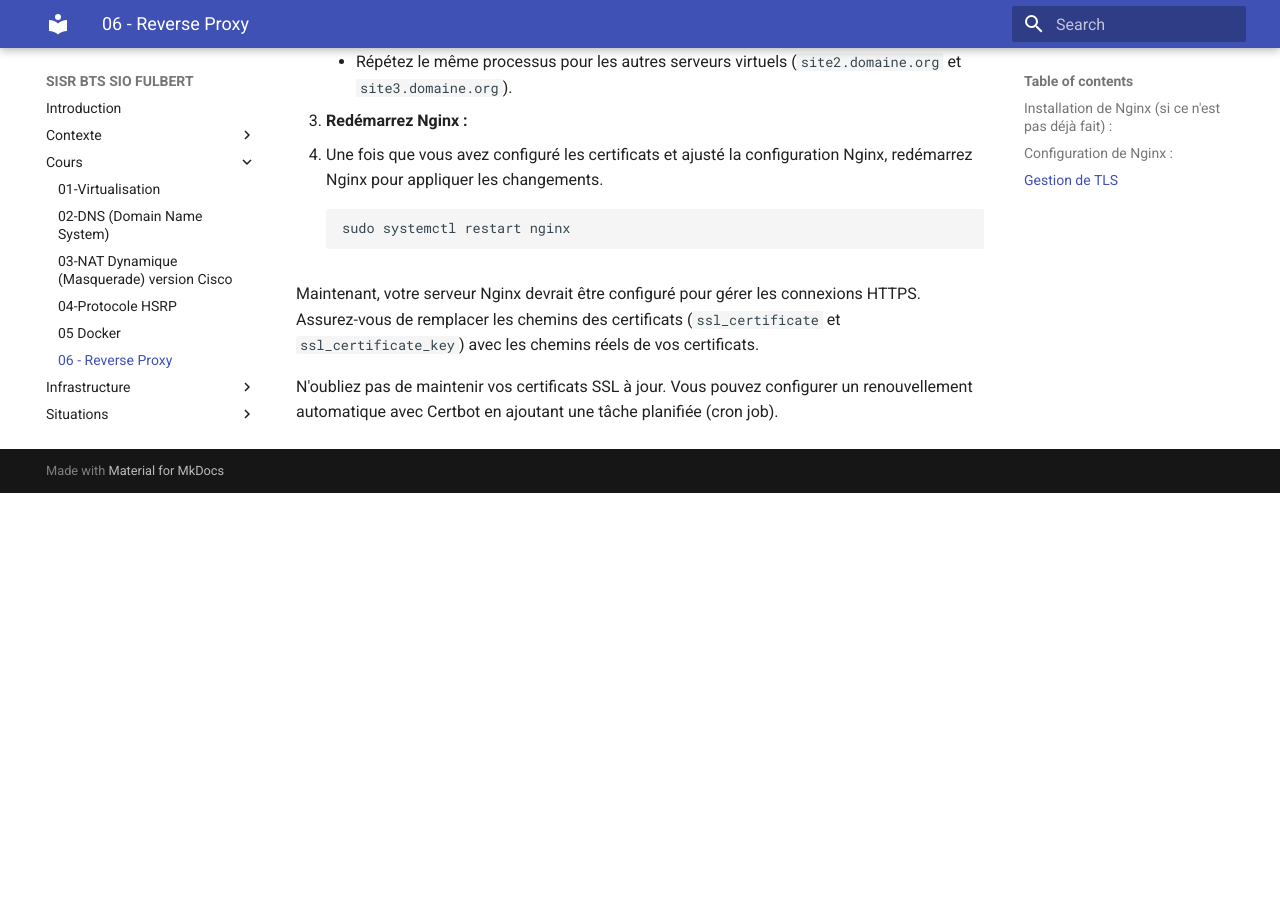
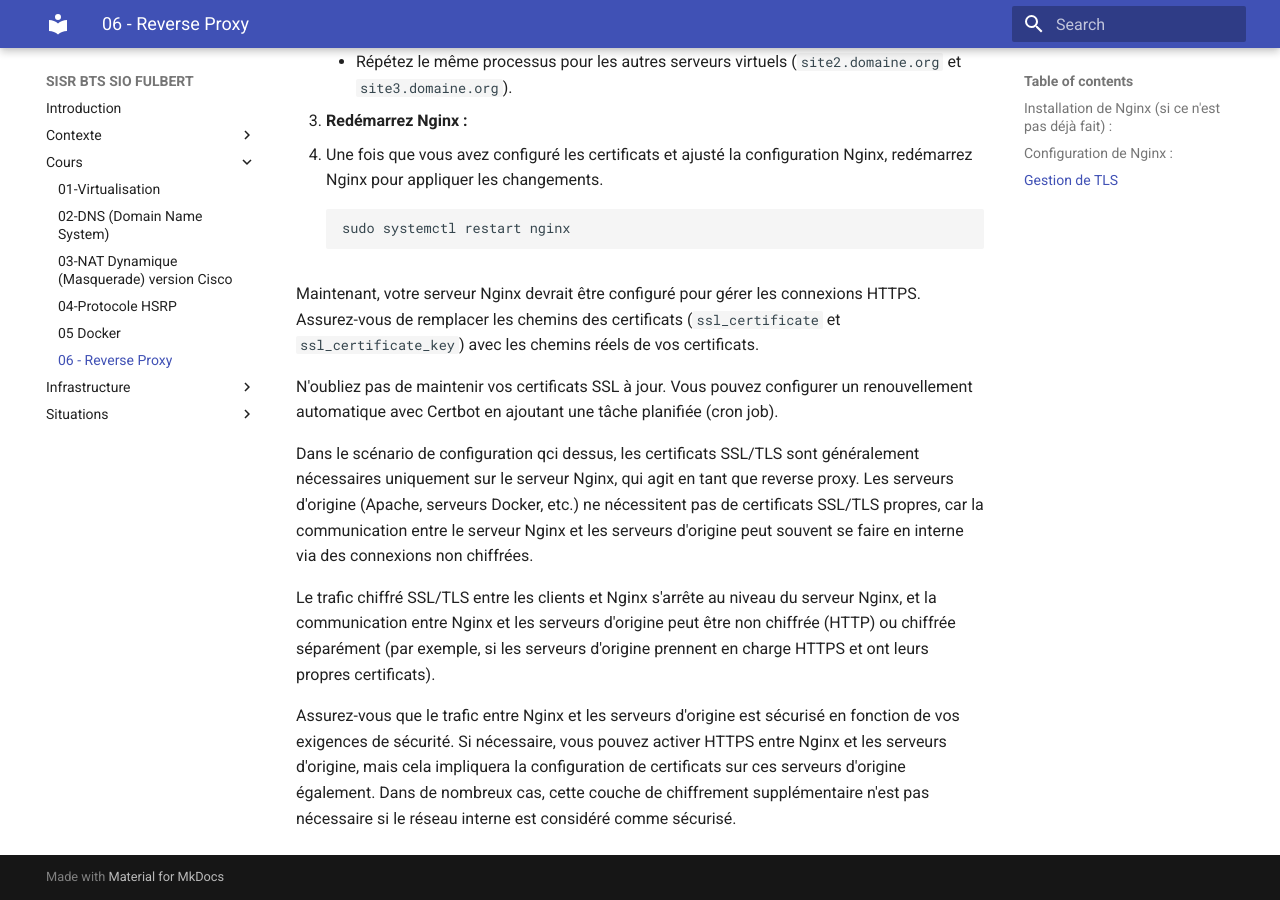
Before and after one commit to lmeryFulbert/sisrsiofulbert.github.io, an MkDocs documentation site: the page built from docs/cours/06-reverse-proxy.md, in a window 1280 px wide and 900 px high, scrolled down 3406 px. Built offline with MkDocs 1.6.1 and Material for MkDocs 9.7.7, drawn with Linux system fonts in a browser that asks for light colours; before the commit the page ends 3899 px from its top, so only the background shows below that.

Commit message:
tls explication

```diff
--- a/docs/cours/06-reverse-proxy.md
+++ b/docs/cours/06-reverse-proxy.md
@@ -143,3 +143,9 @@ La gestion du HTTPS avec Nginx implique la configuration d'un certificat SSL/TLS
 Maintenant, votre serveur Nginx devrait être configuré pour gérer les connexions HTTPS. Assurez-vous de remplacer les chemins des certificats (`ssl_certificate` et `ssl_certificate_key`) avec les chemins réels de vos certificats.
 
 N'oubliez pas de maintenir vos certificats SSL à jour. Vous pouvez configurer un renouvellement automatique avec Certbot en ajoutant une tâche planifiée (cron job).
+
+Dans le scénario de configuration qci dessus, les certificats SSL/TLS sont généralement nécessaires uniquement sur le serveur Nginx, qui agit en tant que reverse proxy. Les serveurs d'origine (Apache, serveurs Docker, etc.) ne nécessitent pas de certificats SSL/TLS propres, car la communication entre le serveur Nginx et les serveurs d'origine peut souvent se faire en interne via des connexions non chiffrées.
+
+Le trafic chiffré SSL/TLS entre les clients et Nginx s'arrête au niveau du serveur Nginx, et la communication entre Nginx et les serveurs d'origine peut être non chiffrée (HTTP) ou chiffrée séparément (par exemple, si les serveurs d'origine prennent en charge HTTPS et ont leurs propres certificats).
+
+Assurez-vous que le trafic entre Nginx et les serveurs d'origine est sécurisé en fonction de vos exigences de sécurité. Si nécessaire, vous pouvez activer HTTPS entre Nginx et les serveurs d'origine, mais cela impliquera la configuration de certificats sur ces serveurs d'origine également. Dans de nombreux cas, cette couche de chiffrement supplémentaire n'est pas nécessaire si le réseau interne est considéré comme sécurisé.
```
